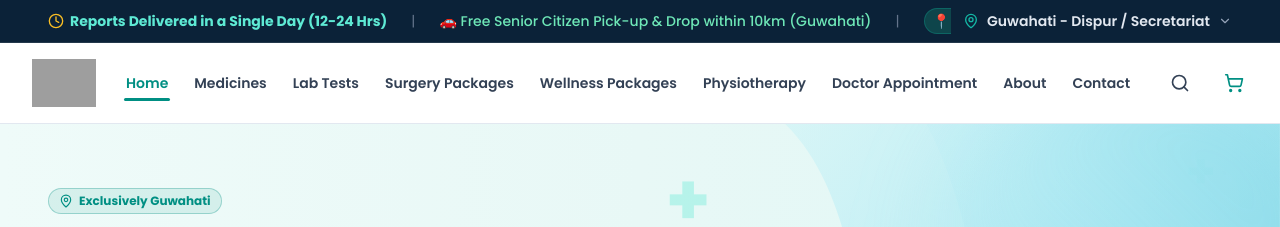
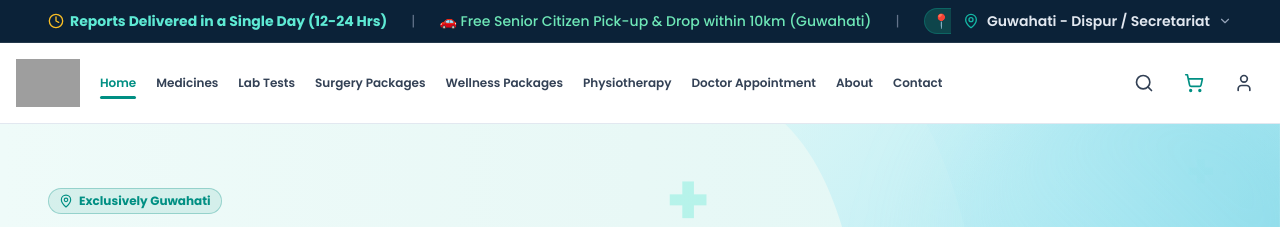
Before and after one commit to Ajayendra30/ZESTMED, a React (Vite) app: page / in a window 1280 px wide. Shown: the top 227 px of the page. Built offline with nearby package versions, Linux system fonts and the light colour scheme; grey boxes are pictures that could not be loaded.

Commit message:
fix: prevent navbar and user profile dropdown from cutting off after login

```diff
--- a/src/components/Navbar.jsx
+++ b/src/components/Navbar.jsx
@@ -38,6 +38,23 @@ export default function Navbar({
   const [labTestsMenuOpen, setLabTestsMenuOpen] = useState(false);
   const megaMenuTimeoutRef = useRef(null);
   const labMenuTimeoutRef = useRef(null);
+  const userMenuRef = useRef(null);
+
+  useEffect(() => {
+    const handleClickOutside = (event) => {
+      if (userMenuRef.current && !userMenuRef.current.contains(event.target)) {
+        setUserDropdownOpen(false);
+      }
+    };
+    if (userDropdownOpen) {
+      document.addEventListener('mousedown', handleClickOutside);
+      document.addEventListener('touchstart', handleClickOutside);
+    }
+    return () => {
+      document.removeEventListener('mousedown', handleClickOutside);
+      document.removeEventListener('touchstart', handleClickOutside);
+    };
+  }, [userDropdownOpen]);
 
   useEffect(() => {
     const handleScroll = () => {
@@ -143,8 +160,8 @@ export default function Navbar({
             : 'bg-white border-b border-border'
         }`}
       >
-        <div className="w-full px-4 sm:px-6 lg:px-4 xl:px-8 2xl:px-14 relative">
-          <div className="flex items-center justify-between h-16 sm:h-20 gap-2 sm:gap-3 lg:gap-2 xl:gap-5">
+        <div className="w-full max-w-full px-3 sm:px-6 lg:px-3 xl:px-4 2xl:px-8 relative">
+          <div className="flex items-center justify-between h-16 sm:h-20 gap-1.5 sm:gap-2.5 xl:gap-3">
 
             {/* Left: Brand Logo & Navigation (Hamburger alongside it) */}
             <div className="flex items-center gap-1.5 sm:gap-2.5 shrink-0">
@@ -169,7 +186,7 @@ export default function Navbar({
             </div>
 
             {/* Center Navigation Links with Mega Menu */}
-            <nav className="hidden lg:flex items-center gap-0.5 xl:gap-1.5 2xl:gap-2.5">
+            <nav className="hidden lg:flex items-center gap-0.5 xl:gap-1 2xl:gap-2">
               {primaryNavLinks.map((link) => {
                 const isActive = routerLocation.pathname === link.href ||
                   (link.href === '/medicines' && (routerLocation.pathname.startsWith('/medicines') || medicinesMegaOpen));
@@ -183,7 +200,7 @@ export default function Navbar({
                     >
                       <Link
                         to={link.href}
-                        className={`px-1.5 xl:px-2.5 2xl:px-3.5 py-2 text-xs xl:text-sm font-semibold rounded-xl transition flex items-center gap-1 whitespace-nowrap relative ${
+                        className={`px-1.5 xl:px-2 2xl:px-3 py-2 text-xs 2xl:text-sm font-semibold rounded-xl transition flex items-center gap-1 whitespace-nowrap relative ${
                           isActive
                             ? 'text-[#008F83] font-bold'
                             : 'text-slate-700 hover:text-[#008F83]'
@@ -413,7 +430,7 @@ export default function Navbar({
                     >
                       <Link
                         to={link.href}
-                        className={`px-1.5 xl:px-2.5 2xl:px-3.5 py-2 text-xs xl:text-sm font-semibold rounded-xl transition flex items-center gap-1 whitespace-nowrap relative ${
+                        className={`px-1.5 xl:px-2 2xl:px-3 py-2 text-xs 2xl:text-sm font-semibold rounded-xl transition flex items-center gap-1 whitespace-nowrap relative ${
                           routerLocation.pathname === link.href || labTestsMenuOpen
                             ? 'text-[#008F83] font-bold'
                             : 'text-slate-700 hover:text-[#008F83]'
@@ -486,7 +503,7 @@ export default function Navbar({
                       key={link.name}
                       type="button"
                       onClick={link.onClick}
-                      className="px-2.5 xl:px-3.5 py-2 text-xs xl:text-sm font-semibold rounded-xl text-slate-700 hover:text-[#008F83] hover:bg-slate-50 transition whitespace-nowrap cursor-pointer"
+                      className="px-1.5 xl:px-2 2xl:px-3 py-2 text-xs 2xl:text-sm font-semibold rounded-xl text-slate-700 hover:text-[#008F83] hover:bg-slate-50 transition whitespace-nowrap cursor-pointer"
                     >
                       <span>{link.name}</span>
                     </button>
@@ -511,7 +528,7 @@ export default function Navbar({
                   <Link
                     key={link.name}
                     to={link.href}
-                    className={`px-1.5 xl:px-2.5 2xl:px-3.5 py-2 text-xs xl:text-sm font-semibold rounded-xl transition flex items-center gap-1.5 whitespace-nowrap relative ${
+                    className={`px-1.5 xl:px-2 2xl:px-3 py-2 text-xs 2xl:text-sm font-semibold rounded-xl transition flex items-center gap-1.5 whitespace-nowrap relative ${
                       isCurrentActive
                         ? 'text-[#008F83] font-bold'
                         : 'text-slate-700 hover:text-[#008F83]'
@@ -526,12 +543,12 @@ export default function Navbar({
               })}
             </nav>
 
-            {/* Right Actions: Search, Cart, Login (Always 100% visible) */}
-            <div className="flex items-center gap-2 sm:gap-3 xl:gap-3.5 shrink-0 ml-auto z-20">
+            {/* Right Actions: Search, Cart, Login / Profile (Always 100% visible, never cut off) */}
+            <div className="flex items-center gap-1.5 sm:gap-2 xl:gap-2.5 shrink-0 ml-auto z-20">
               <button
                 type="button"
                 onClick={onSearchFocus}
-                className="p-2 sm:p-2.5 rounded-full hover:bg-slate-100 text-slate-700 transition shrink-0"
+                className="p-2 sm:p-2.5 rounded-full hover:bg-slate-100 text-slate-700 transition shrink-0 cursor-pointer"
                 aria-label="Search"
                 title="Search"
               >
@@ -541,7 +558,7 @@ export default function Navbar({
               <button
                 type="button"
                 onClick={openCart}
-                className="relative p-2 sm:p-2.5 rounded-full text-[#008F83] hover:bg-teal-50 transition shrink-0"
+                className="relative p-2 sm:p-2.5 rounded-full text-[#008F83] hover:bg-teal-50 transition shrink-0 cursor-pointer"
                 aria-label="Shopping Cart"
                 title="View Healthcare Cart"
               >
@@ -555,29 +572,30 @@ export default function Navbar({
                 </div>
               </button>
 
-              {/* Login Button */}
+              {/* Login / User Profile Dropdown Button */}
               {isLoggedIn ? (
-                <div className="relative shrink-0">
+                <div className="relative shrink-0" ref={userMenuRef}>
                   <button
                     type="button"
                     onClick={() => setUserDropdownOpen(!userDropdownOpen)}
-                    className="flex items-center gap-1.5 sm:gap-2 px-2.5 sm:px-3.5 py-1.5 sm:py-2 rounded-full border border-slate-300 hover:border-[#008F83] bg-white transition text-xs sm:text-sm font-semibold text-slate-900 whitespace-nowrap shrink-0 shadow-xs"
+                    className="flex items-center gap-1.5 p-1 sm:px-2 sm:py-1 rounded-full border border-slate-200 hover:border-[#008F83] bg-white transition text-xs sm:text-sm font-semibold text-slate-900 whitespace-nowrap shrink-0 shadow-2xs hover:shadow-xs cursor-pointer group"
                     title={displayName}
+                    aria-label="User Account Menu"
                   >
-                    <div className="w-6 h-6 sm:w-7 sm:h-7 rounded-full bg-[#008F83] text-white flex items-center justify-center font-bold text-xs shrink-0">
+                    <div className="w-7 h-7 sm:w-8 sm:h-8 rounded-full bg-[#008F83] text-white flex items-center justify-center font-bold text-xs shrink-0 group-hover:scale-105 transition-transform shadow-2xs">
                       {displayInitial}
                     </div>
-                    <span className="hidden sm:inline-block max-w-[80px] xl:max-w-[110px] truncate">{displayName}</span>
-                    <ChevronDown className="w-3.5 h-3.5 text-slate-400 shrink-0" />
+                    <ChevronDown className="w-3.5 h-3.5 text-slate-400 shrink-0 hidden sm:inline-block" />
+                    <span className="hidden 2xl:inline-block max-w-[95px] truncate text-xs font-semibold text-slate-800 mr-1">{displayName}</span>
                   </button>
 
                   {userDropdownOpen && (
                     <div
-                      className="absolute right-0 mt-2 w-72 bg-white rounded-3xl shadow-xl border border-slate-200 py-2.5 z-50 animate-scale-up"
+                      className="absolute right-0 mt-2 w-72 max-w-[calc(100vw-24px)] bg-white rounded-3xl shadow-xl border border-slate-200 py-2.5 z-50 animate-scale-up"
                       onMouseLeave={() => setUserDropdownOpen(false)}
                     >
                       <div className="px-5 py-2.5 border-b border-slate-100">
-                        <p className="text-sm font-bold text-slate-900">{displayName}</p>
+                        <p className="text-sm font-bold text-slate-900 truncate">{displayName}</p>
                         <p className="text-xs text-slate-500 truncate">{user?.email || user?.contact || ''}</p>
                       </div>
                       <Link
@@ -603,7 +621,7 @@ export default function Navbar({
                           setUserDropdownOpen(false);
                           logout();
                         }}
-                        className="w-full flex items-center gap-3 px-5 py-2.5 text-sm text-rose-600 hover:bg-rose-50 text-left font-semibold"
+                        className="w-full flex items-center gap-3 px-5 py-2.5 text-sm text-rose-600 hover:bg-rose-50 text-left font-semibold cursor-pointer"
                       >
                         <LogOut className="w-4 h-4" />
                         <span>Log Out</span>
```
